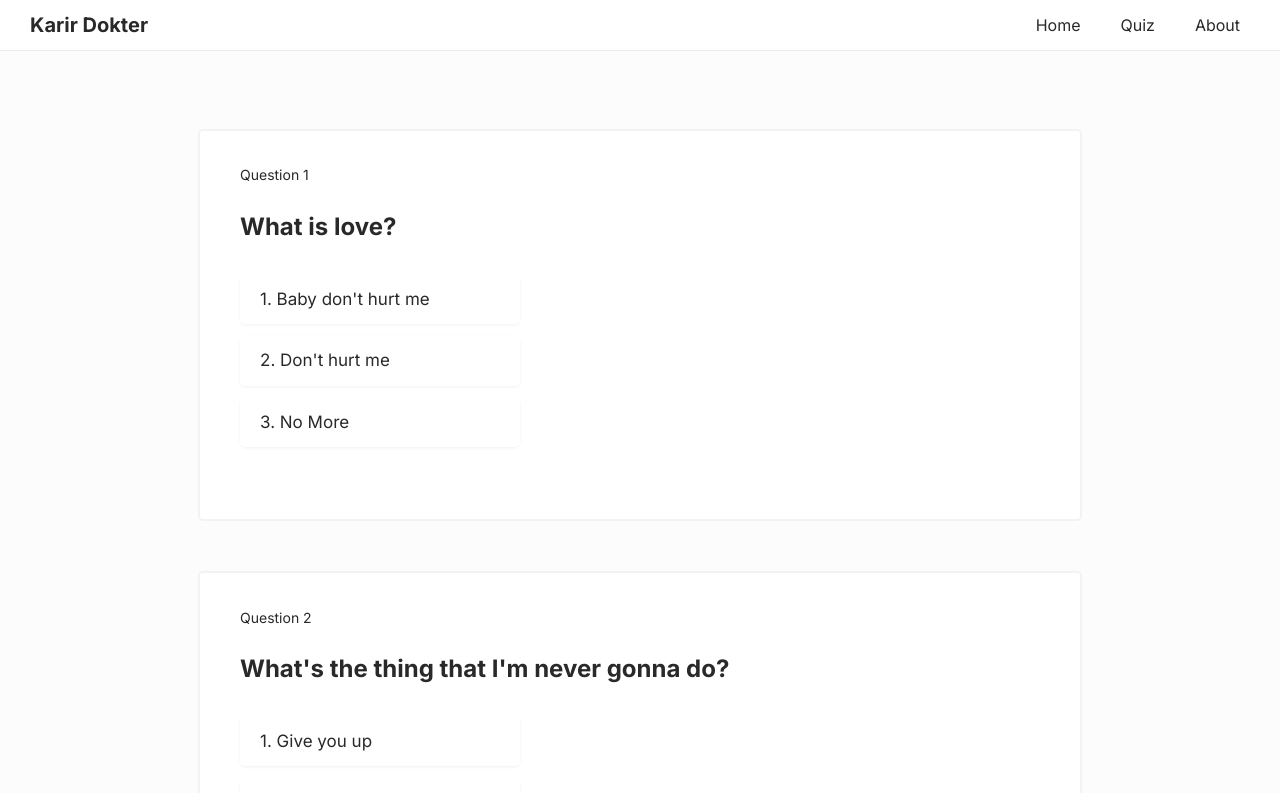
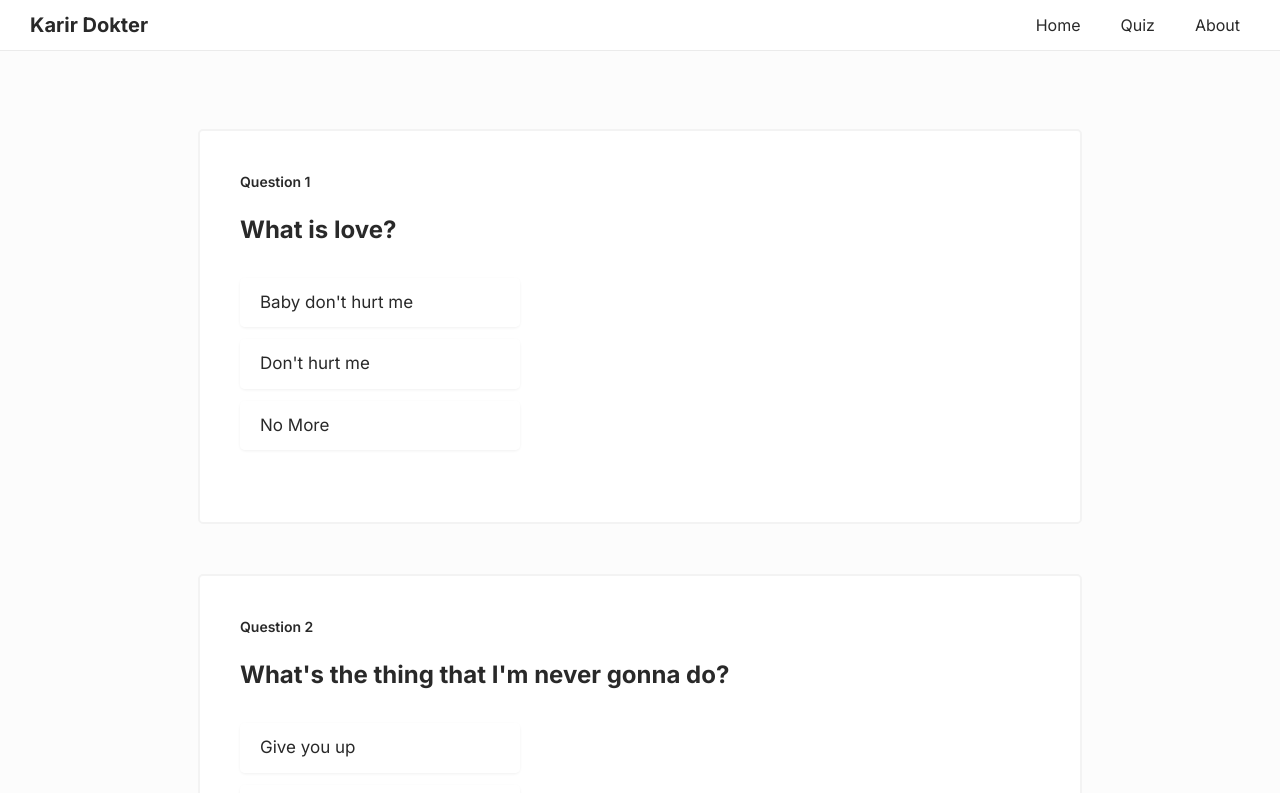
Before and after one commit to febriliankr/karirdokter.com, a React (Create React App) app: page /quiz in a window 1280 px wide. Shown: the top 793 px of the page. Built offline with nearby package versions, Linux system fonts and the light colour scheme.

Commit message:
finished styling, tinggal nambahin options

```diff
--- a/package.json
+++ b/package.json
@@ -9,6 +9,7 @@
     "node-sass": "^4.14.1",
     "react": "^16.13.1",
     "react-dom": "^16.13.1",
+    "react-icons": "^3.11.0",
     "react-router": "^5.2.0",
     "react-router-dom": "^5.2.0",
     "react-scripts": "3.4.3"
--- a/src/assets/scss/__page-container.scss
+++ b/src/assets/scss/__page-container.scss
@@ -37,11 +37,15 @@
   text-align: left;
   width: 800px;
   margin: 0 auto 50px;
-  padding: 10px 40px;
+  padding: 40px 40px 10px;
+
+  .answered {
+    color: $text-link;
+  }
 
   .question__number {
     font-size: 14px;
-    font-weight: 400;
+    font-weight: 600;
   }
 
   .options-container {
--- a/src/components/Question.js
+++ b/src/components/Question.js
@@ -1,7 +1,9 @@
-import React from "react";
+import React, { useState } from "react";
+import { AiFillCheckCircle } from "react-icons/ai";
 
 function Question({ number, question, options, setAnswers, answers }) {
 
+  const [selected, setSelected] = useState(false);
 
   function handleClick (number, option) {
     console.log("answer", number, ": ", option);
@@ -9,7 +11,7 @@ function Question({ number, question, options, setAnswers, answers }) {
       ...answers,
       [number]: option,
     });
-
+    setSelected(true);
     console.log('answers', answers)
   };
 
@@ -17,7 +19,11 @@ function Question({ number, question, options, setAnswers, answers }) {
 
   return (
     <div className="question__container">
-      <h5 className="question__number">Question {currentNumber}</h5>
+      <div
+      className={`question__number ${selected ? `` : null}`}
+      >Question {currentNumber} {
+        selected ? <span className="answered"><AiFillCheckCircle/></span> : null
+      }</div>
       <h2 className="question__title">{question}</h2>
       <div className="options-container">
         {Object.keys(options).map((index, value) => {
@@ -29,7 +35,7 @@ function Question({ number, question, options, setAnswers, answers }) {
             key={index}
             onClick={() => handleClick(currentNumber, options[value])}
             className={`option ${answers[currentNumber] === options[value] ? 'option-active' : null}`}>
-              {parseInt(index, 10)+1}. {options[value]}
+              {options[value]}
             </div>
           );
         })}
--- a/src/pages/Quiz.js
+++ b/src/pages/Quiz.js
@@ -3,9 +3,8 @@ import Question from "../components/Question";
 import questions from "./data/quizData";
 
 function Quiz() {
-
   const [answers, setAnswers] = useState({
-    1: ''
+    1: "",
   });
 
   //console.log("questions", questions);
@@ -13,7 +12,6 @@ function Quiz() {
   return (
     <div className="home__container">
       <section>
-
         {Object.keys(questions).map((index, question) => {
           //console.log("question", questions[index].options);
           const specificOptions = questions[index].options;
@@ -30,7 +28,10 @@ function Quiz() {
           );
         })}
 
-        {JSON.stringify(answers)}
+        <div className="question__container">
+        <h2>Output for Debugging</h2>
+          <div className="options-container">{JSON.stringify(answers)}</div>
+        </div>
       </section>
     </div>
   );
```
Also changed, not shown: 1 other file (tests, documents, lock files or other folders).
